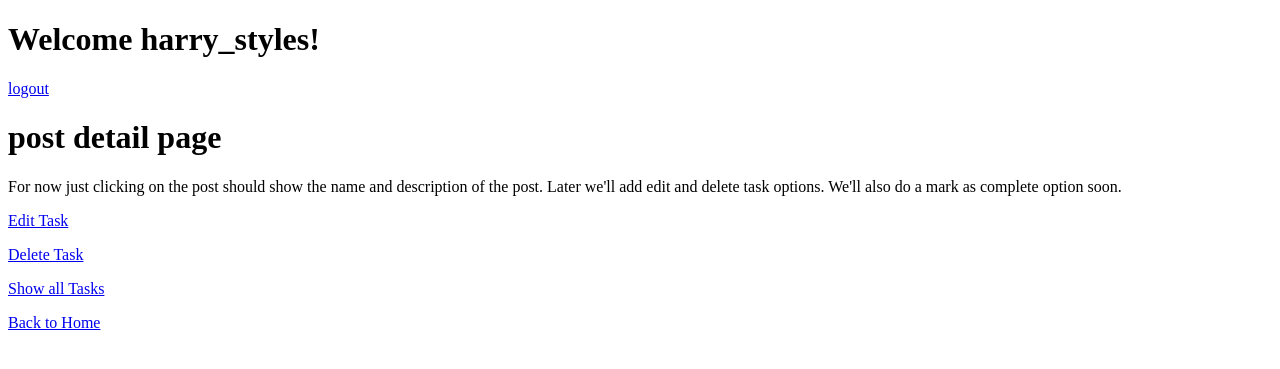
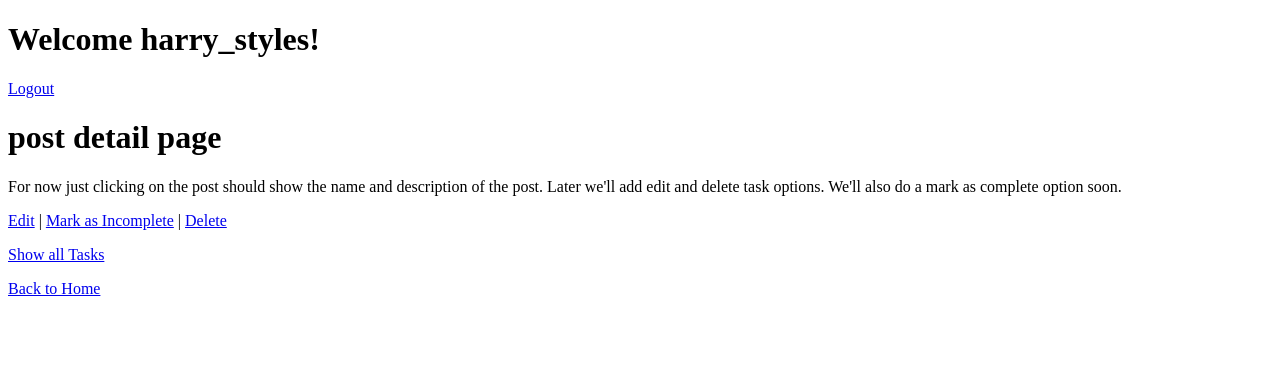
Before and after one commit to arundhati-work/task_buddy, a Django app: page /tasks/3/ in a window 1280 px wide. Shown: the top 369 px of the page. Run offline with Django 5.2, Linux system fonts and the light colour scheme; a user stored in the database is signed in; data comes from the database, SQL or seed files in the repository; both versions use the stored data as it was after the commit.

Commit message:
mark complete, incomplete

```diff
--- a/taskmanager/urls.py
+++ b/taskmanager/urls.py
@@ -8,4 +8,6 @@ urlpatterns = [
     path('tasks/<int:task_id>/', views.task_detail, name="task_detail"),
     path('tasks/edit/<int:task_id>/', views.edit_task, name="edit_task"),
     path('tasks/delete/<int:task_id>/', views.delete_task, name="delete_task"),
+    path('tasks/complete/<int:task_id>/', views.complete_task, name="complete_task"),
+    path('tasks/incomplete/<int:task_id>/', views.unmark_complete_task, name="unmark_complete_task"),
 ]
--- a/taskmanager/views.py
+++ b/taskmanager/views.py
@@ -1,13 +1,15 @@
 from django.shortcuts import render, redirect, get_object_or_404
 from .models import Task
 from .forms import TaskForm
+from django.contrib.auth.decorators import login_required
 
 # Create your views here.
 def home(request):
     return render(request, "home.html")
 
+@login_required
 def task_list(request):
-    tasks = Task.objects.all()
+    tasks = Task.objects.filter(author=request.user)
     context = {
         "tasks":tasks
     }
@@ -75,5 +77,14 @@ def delete_task(request, task_id):
         return redirect("task_list")
 
 
-def task_complete(request, task_id):
-    pass
+def complete_task(request, task_id):
+    task = get_object_or_404(Task, id=task_id)
+    task.completed = True
+    task.save()
+    return redirect("task_list")
+
+def unmark_complete_task(request, task_id):
+    task = get_object_or_404(Task, id=task_id)
+    task.completed = False
+    task.save()
+    return redirect("task_list")
--- a/templates/base.html
+++ b/templates/base.html
@@ -8,10 +8,10 @@
     <body>
         {% if user.is_authenticated %}
         <h1>Welcome {{user.username}}!</h1>
-        <p><a href="{% url 'logout' %}">logout</a></p>
+        <p><a href="{% url 'logout' %}">Logout</a></p>
         {% else %}
         <h1>Welcome Guest!</h1>
-        <p><a href="{% url 'login' %}">login</a> | <a href="{% url 'signup' %}">Sign up</a></p>
+        <p><a href="{% url 'login' %}">Login</a> | <a href="{% url 'signup' %}">Sign up</a></p>
         {% endif %}
         {% block content %} {% endblock %}
     </body>
--- a/templates/home.html
+++ b/templates/home.html
@@ -4,6 +4,9 @@
 
 {% block content %}
 
-<p>Home Page</p>
+{% if user.is_authenticated %}
 <p><a href="{% url 'task_list' %}">Show all Tasks</a></p>
+{% else %}
+<p>Please login or signup to create tasks.</p>
+{% endif %}
 {% endblock %}
--- a/templates/taskmanager/task_detail.html
+++ b/templates/taskmanager/task_detail.html
@@ -3,8 +3,13 @@
 {% block content %}
 <h1>{{task.title}}</h1>
 <p>{{task.description}}</p>
-<p><a href="{% url 'edit_task' task.id %}">Edit Task</a></p>
-<p><a href="{% url 'delete_task' task.id %}">Delete Task</a></p>
+<p><a href="{% url 'edit_task' task.id %}">Edit</a> |
+    {% if task.completed %}
+    <a href="{% url 'unmark_complete_task' task.id %}">Mark as Incomplete</a> |
+    {% else %}
+    <a href="{% url 'complete_task' task.id %}">Mark as Complete</a> |
+    {% endif %}
+    <a href="{% url 'delete_task' task.id %}">Delete</a></p>
 <p><a href="{% url 'task_list' %}">Show all Tasks</a></p>
 <p><a href="{% url 'home' %}">Back to Home</a></p>
 {% endblock %}
--- a/templates/taskmanager/task_list.html
+++ b/templates/taskmanager/task_list.html
@@ -5,7 +5,7 @@
 <ol>
     {% for task in tasks %}
     <li>
-        <a href="{% url 'task_detail' task.id %}">{{task.title}}</a>
+        <a href="{% url 'task_detail' task.id %}">{{task.title}} </a>&nbsp;&nbsp;{% if task.completed %}&check;{% endif %}
     </li>
     {% empty %}
         <p>No tasks.
```
Also changed, not shown: db.sqlite3.
